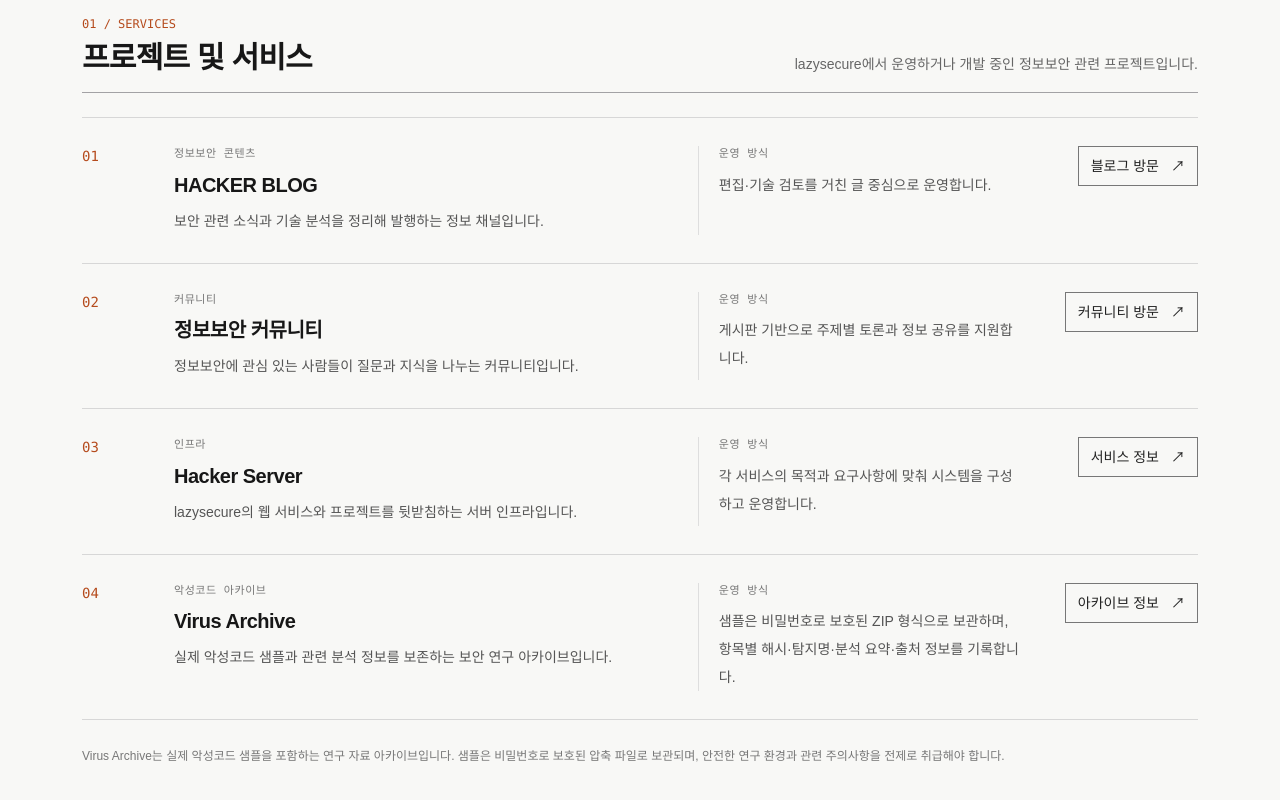
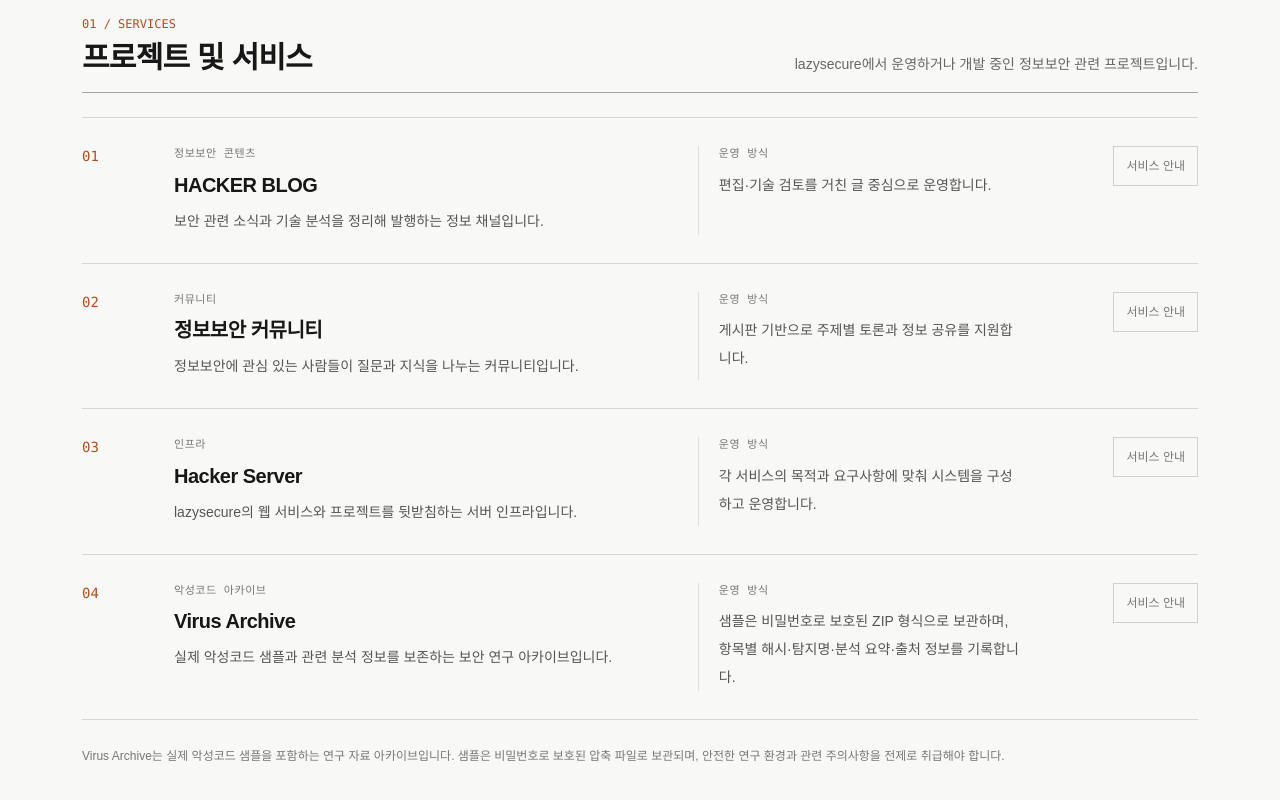
Before and after one commit to lazysecure/homepage, a Next.js app: page / in a window 1280 px wide. Shown: the part 556-1356 px from the top of the page. Built offline with nearby package versions, Linux system fonts and the light colour scheme.

Commit message:
Remove placeholder service links and finalize service directory

```diff
--- a/app/page.tsx
+++ b/app/page.tsx
@@ -1,4 +1,3 @@
-import Link from 'next/link';
 import { MotionSection } from '@/components/MotionSection';
 
 export const metadata = {
@@ -13,8 +12,6 @@ const services = [
     type: '정보보안 콘텐츠',
     description: '보안 관련 소식과 기술 분석을 정리해 발행하는 정보 채널입니다.',
     operation: '편집·기술 검토를 거친 글 중심으로 운영합니다.',
-    href: null,
-    label: '블로그 방문',
   },
   {
     number: '02',
@@ -22,8 +19,6 @@ const services = [
     type: '커뮤니티',
     description: '정보보안에 관심 있는 사람들이 질문과 지식을 나누는 커뮤니티입니다.',
     operation: '게시판 기반으로 주제별 토론과 정보 공유를 지원합니다.',
-    href: null,
-    label: '커뮤니티 방문',
   },
   {
     number: '03',
@@ -31,8 +26,6 @@ const services = [
     type: '인프라',
     description: 'lazysecure의 웹 서비스와 프로젝트를 뒷받침하는 서버 인프라입니다.',
     operation: '각 서비스의 목적과 요구사항에 맞춰 시스템을 구성하고 운영합니다.',
-    href: null,
-    label: '서비스 정보',
   },
   {
     number: '04',
@@ -40,8 +33,6 @@ const services = [
     type: '악성코드 아카이브',
     description: '실제 악성코드 샘플과 관련 분석 정보를 보존하는 보안 연구 아카이브입니다.',
     operation: '샘플은 비밀번호로 보호된 ZIP 형식으로 보관하며, 항목별 해시·탐지명·분석 요약·출처 정보를 기록합니다.',
-    href: null,
-    label: '아카이브 정보',
   },
 ];
 
@@ -96,10 +87,7 @@ export default function HomePage() {
                 <p className="mt-2 text-sm leading-7 text-[#555]">{service.operation}</p>
               </div>
               <div className="flex items-start md:justify-end">
-                <a href={service.href} target="_blank" rel="noopener noreferrer" className="inline-flex min-h-10 items-center border border-[#777] px-3 text-sm font-medium text-[#222] transition-colors hover:border-[#b54b1d] hover:bg-[#b54b1d] hover:text-white">
-                  {service.label}
-                  <span aria-hidden="true" className="ml-3">↗</span>
-                </a>
+                <span className="inline-flex min-h-10 items-center border border-[#d0d0d0] px-3 text-xs text-[#777]">서비스 안내</span>
               </div>
             </article>
           ))}
```
